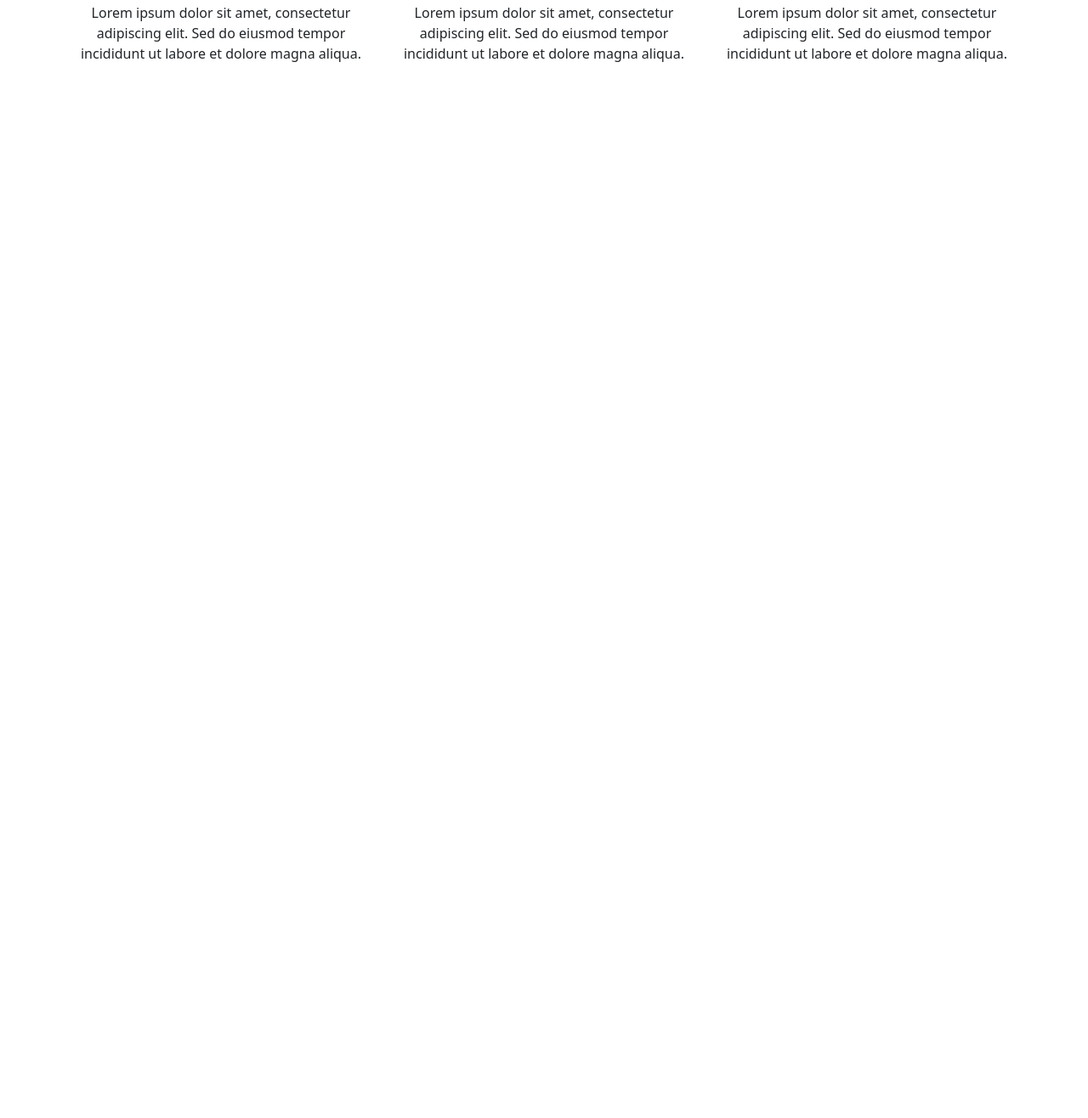
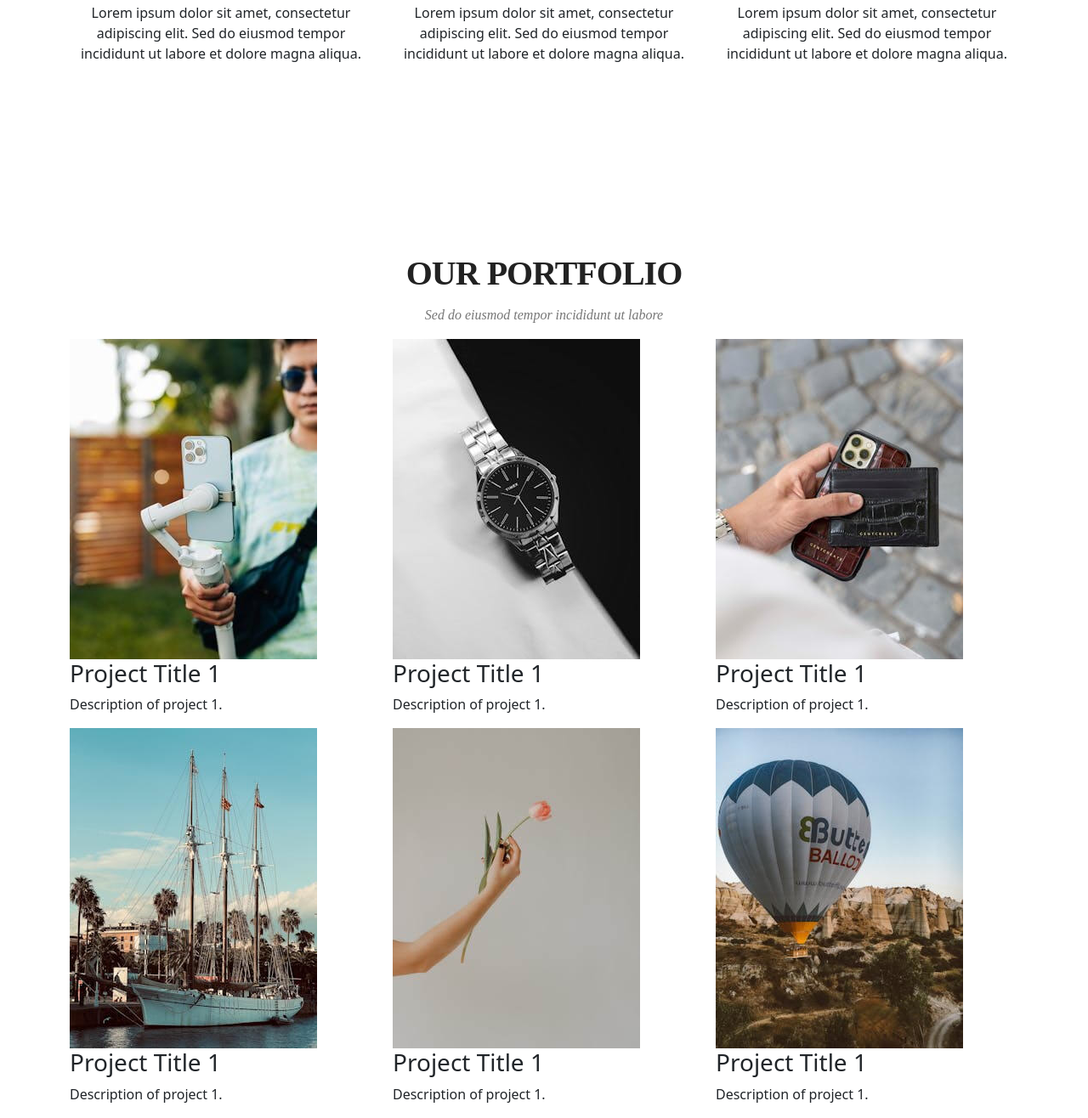
Before and after one commit to KnockOut19882/Golden-Task, a website: page index.html in a window 1280 px wide. Shown: the part 1276-2592 px from the top of the page at 85% size. Before the commit the page ends 1467 px from the top, so only its background shows below. Drawn offline with nearby package versions, Linux system fonts and the light colour scheme.

Commit message:
Add html for section portfolio

```diff
--- a/index.html
+++ b/index.html
@@ -63,5 +63,69 @@
       </div>
     </div>
   </section>
+  <section class="portfolio">
+    <div class="container">
+      <div class="describe">
+        <h2 class="text-center mb-0">Our Portfolio</h2>
+        <p>Sed do eiusmod tempor incididunt ut labore</p>
+      </div>
+      <div class="row">
+        <div class="col-4">
+          <div class="portfolio-item">
+            <img src="images/portfolio1.jpg" alt="Portfolio Item 1" class="img-fluid">
+            <div class="portfolio-description">
+              <h3>Project Title 1</h3>
+              <p>Description of project 1.</p>
+            </div>
+          </div>
+        </div>
+        <div class="col-4">
+          <div class="portfolio-item">
+            <img src="images/portfolio2.jpg" alt="Portfolio Item 1" class="img-fluid">
+            <div class="portfolio-description">
+              <h3>Project Title 1</h3>
+              <p>Description of project 1.</p>
+            </div>
+          </div>
+        </div>
+        <div class="col-4">
+          <div class="portfolio-item">
+            <img src="images/portfolio3.jpg" alt="Portfolio Item 1" class="img-fluid">
+            <div class="portfolio-description">
+              <h3>Project Title 1</h3>
+              <p>Description of project 1.</p>
+            </div>
+          </div>
+        </div>
+        <div class="col-4">
+          <div class="portfolio-item">
+            <img src="images/portfolio4.jpg" alt="Portfolio Item 1" class="img-fluid">
+            <div class="portfolio-description">
+              <h3>Project Title 1</h3>
+              <p>Description of project 1.</p>
+            </div>
+          </div>
+        </div>
+        <div class="col-4">
+          <div class="portfolio-item">
+            <img src="images/portfolio5.jpg" alt="Portfolio Item 1" class="img-fluid">
+            <div class="portfolio-description">
+              <h3>Project Title 1</h3>
+              <p>Description of project 1.</p>
+            </div>
+          </div>
+        </div>
+        <div class="col-4">
+          <div class="portfolio-item">
+            <img src="images/portfolio6.jpg" alt="Portfolio Item 1" class="img-fluid">
+            <div class="portfolio-description">
+              <h3>Project Title 1</h3>
+              <p>Description of project 1.</p>
+            </div>
+          </div>
+        </div>
+      </div>
+    </div>
+  </section>
 </body>
 </html>
```
Also changed, not shown: images/portfolio1.jpg (added), images/portfolio2.jpg (added), images/portfolio3.jpg (added), images/portfolio4.jpg (added), images/portfolio5.jpg (added), images/portfolio6.jpg (added).
